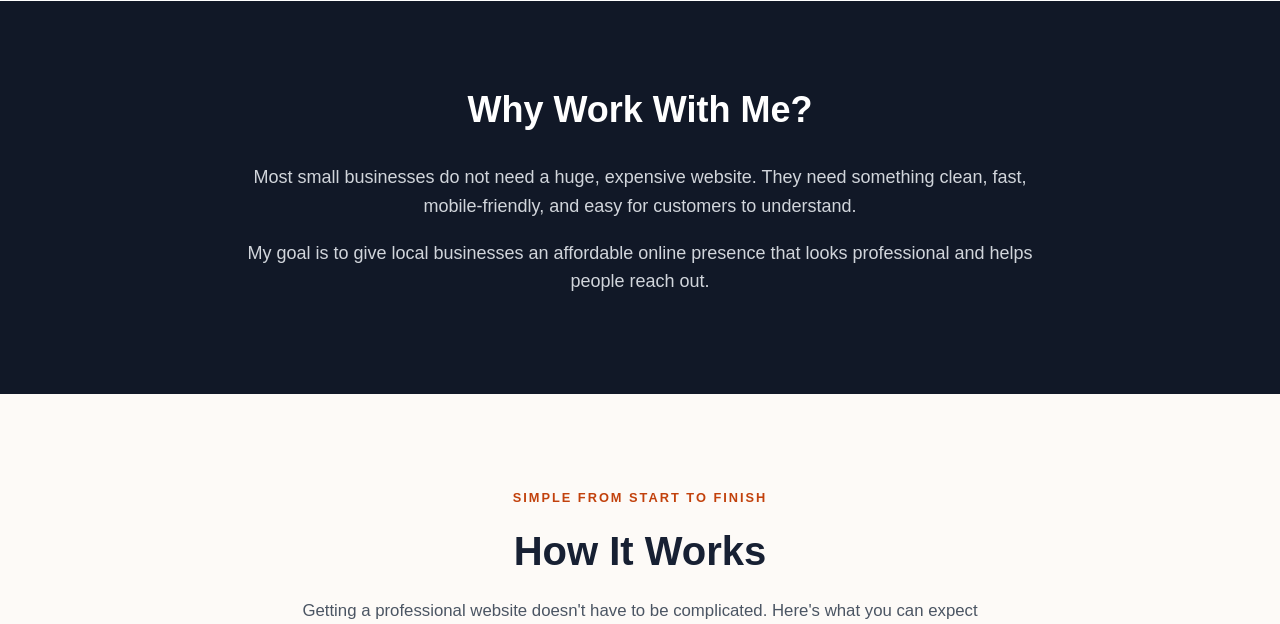
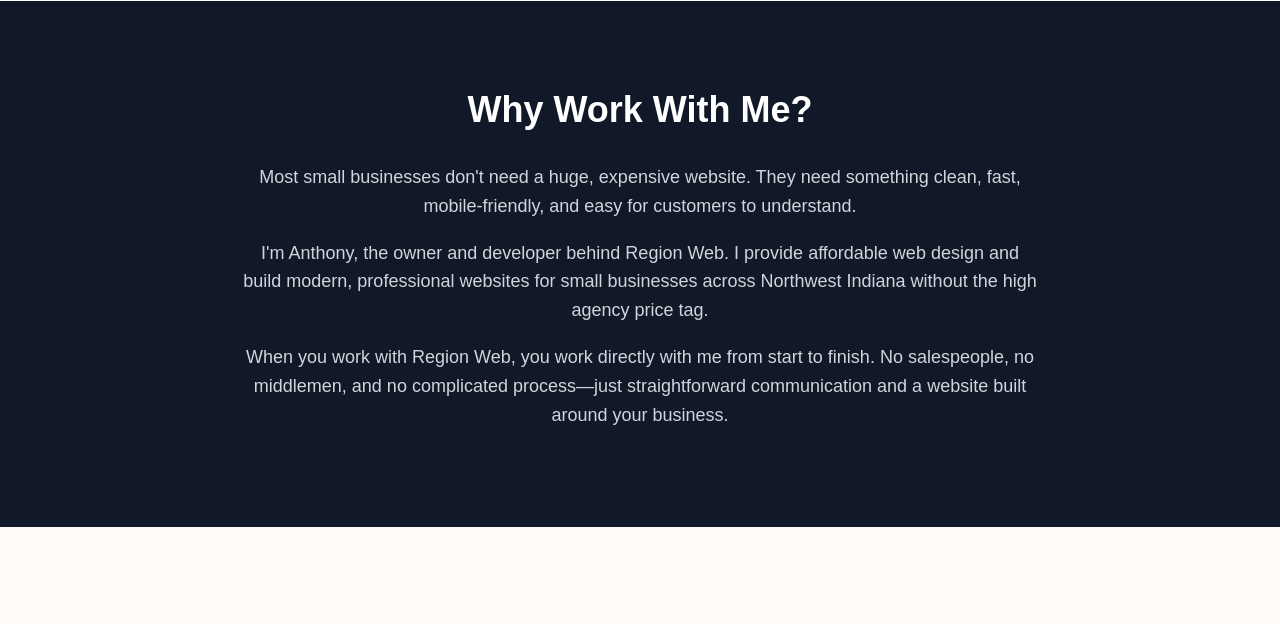
Before and after one commit to amrc8504/web_dev, a Django app: page / in a window 1280 px wide. Shown: the part 3056-3680 px from the top of the page. Run offline with Django 5.2, Linux system fonts and the light colour scheme.

Commit message:
Finished Product

```diff
--- a/core/templates/core/home.html
+++ b/core/templates/core/home.html
@@ -2,12 +2,133 @@
 <!DOCTYPE html>
 <html lang="en">
 <head>
-  <meta charset="UTF-8" />
-  <meta name="viewport" content="width=device-width, initial-scale=1.0" />
-  <link rel="icon" type="image/x-icon" href="{% static 'core/images/rwicon.ico' %}">
-  <title>Region Web | Websites for small businesses</title>
-  <link rel="stylesheet" href="{% static 'core/css/style.css' %}">
-  <link rel="stylesheet" href="{% static 'core/css/style.css' %}?v=11" />
+  <meta charset="UTF-8">
+
+  <meta
+    name="viewport"
+    content="width=device-width, initial-scale=1.0"
+  >
+
+  <title>
+    Affordable Small Business Websites in Northwest Indiana | Region Web
+  </title>
+
+  <meta
+    name="description"
+    content="Region Web builds affordable, professional, mobile-friendly websites for small businesses in Northwest Indiana. Landing pages start at $350 and business websites start at $500."
+  >
+
+  <meta
+    name="robots"
+    content="index, follow, max-image-preview:large"
+  >
+
+  <link
+    rel="canonical"
+    href="https://regionwebllc.com/"
+  >
+
+  <link
+    rel="icon"
+    type="image/x-icon"
+    href="{% static 'core/images/rwicon.ico' %}"
+  >
+
+  <!-- Open Graph: Facebook, LinkedIn, Discord, etc. -->
+  <meta
+    property="og:title"
+    content="Affordable Small Business Websites | Region Web"
+  >
+
+  <meta
+    property="og:description"
+    content="Professional, mobile-friendly websites for local small businesses without the high agency price tag."
+  >
+
+  <meta
+    property="og:type"
+    content="website"
+  >
+
+  <meta
+    property="og:url"
+    content="https://regionwebllc.com/"
+  >
+
+  <meta
+    property="og:site_name"
+    content="Region Web"
+  >
+
+  <meta
+    property="og:image"
+    content="https://regionwebllc.com{% static 'core/images/region-web-social.jpg' %}"
+  >
+
+  <meta
+    property="og:image:alt"
+    content="Region Web — affordable websites for small businesses"
+  >
+
+  <!-- X / Twitter -->
+  <meta
+    name="twitter:card"
+    content="summary_large_image"
+  >
+
+  <meta
+    name="twitter:title"
+    content="Affordable Small Business Websites | Region Web"
+  >
+
+  <meta
+    name="twitter:description"
+    content="Professional, mobile-friendly websites for small businesses in Northwest Indiana."
+  >
+
+  <meta
+    name="twitter:image"
+    content="https://regionwebllc.com{% static 'core/images/region-web-social.jpg' %}"
+  >
+
+  <link
+    rel="stylesheet"
+    href="{% static 'core/css/style.css' %}?v=12"
+  >
+
+  <script type="application/ld+json">
+  {
+    "@context": "https://schema.org",
+    "@type": "Organization",
+    "name": "Region Web LLC",
+    "alternateName": "Region Web",
+    "url": "https://regionwebllc.com/",
+    "logo": "https://regionwebllc.com{% static 'core/images/rwlogo.png' %}",
+    "description": "Affordable website design, development, hosting, and maintenance for small businesses in Northwest Indiana.",
+    "founder": {
+      "@type": "Person",
+      "name": "Anthony Chalabis"
+    },
+    "areaServed": [
+      {
+        "@type": "AdministrativeArea",
+        "name": "Northwest Indiana"
+      },
+      {
+        "@type": "State",
+        "name": "Indiana"
+      }
+    ],
+    "knowsAbout": [
+      "Website Design",
+      "Website Development",
+      "Django Development",
+      "Responsive Web Design",
+      "Website Hosting",
+      "Website Maintenance"
+    ]
+  }
+  </script>
 </head>
 <body>
 
@@ -36,8 +157,7 @@
         <p class="tagline">Websites For Small Businesses</p>
 
         <h1>
-            Professional websites that help your business
-            stand out online.
+            Affordable, Professional Websites for Small Businesses
         </h1>
 
         <p>
@@ -219,11 +339,17 @@
 
 <section class="section dark">
   <h2>Why Work With Me?</h2>
+
   <p>
-      Most small businesses do not need a huge, expensive website. They need something clean, fast, mobile-friendly, and easy for customers to understand.
+    Most small businesses don't need a huge, expensive website. They need something clean, fast, mobile-friendly, and easy for customers to understand.
   </p>
+
   <p>
-      My goal is to give local businesses an affordable online presence that looks professional and helps people reach out.
+    I'm Anthony, the owner and developer behind Region Web. I provide affordable web design and build modern, professional websites for small businesses across Northwest Indiana without the high agency price tag.
+  </p>
+
+  <p>
+    When you work with Region Web, you work directly with me from start to finish. No salespeople, no middlemen, and no complicated process—just straightforward communication and a website built around your business.
   </p>
 </section>
 
```
Also changed, not shown: core/static/core/images/region-web-social.jpg (added). Lines whose indentation alone changed are shown as unchanged.
